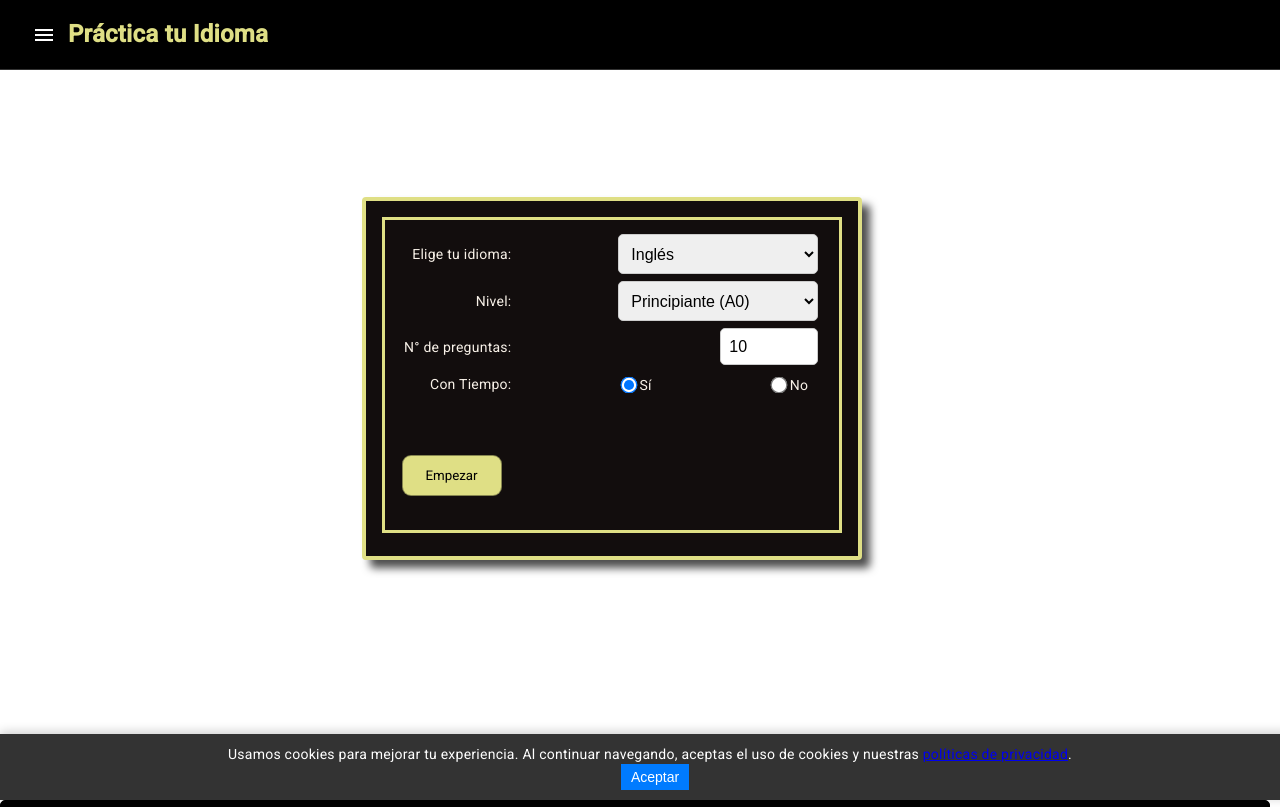
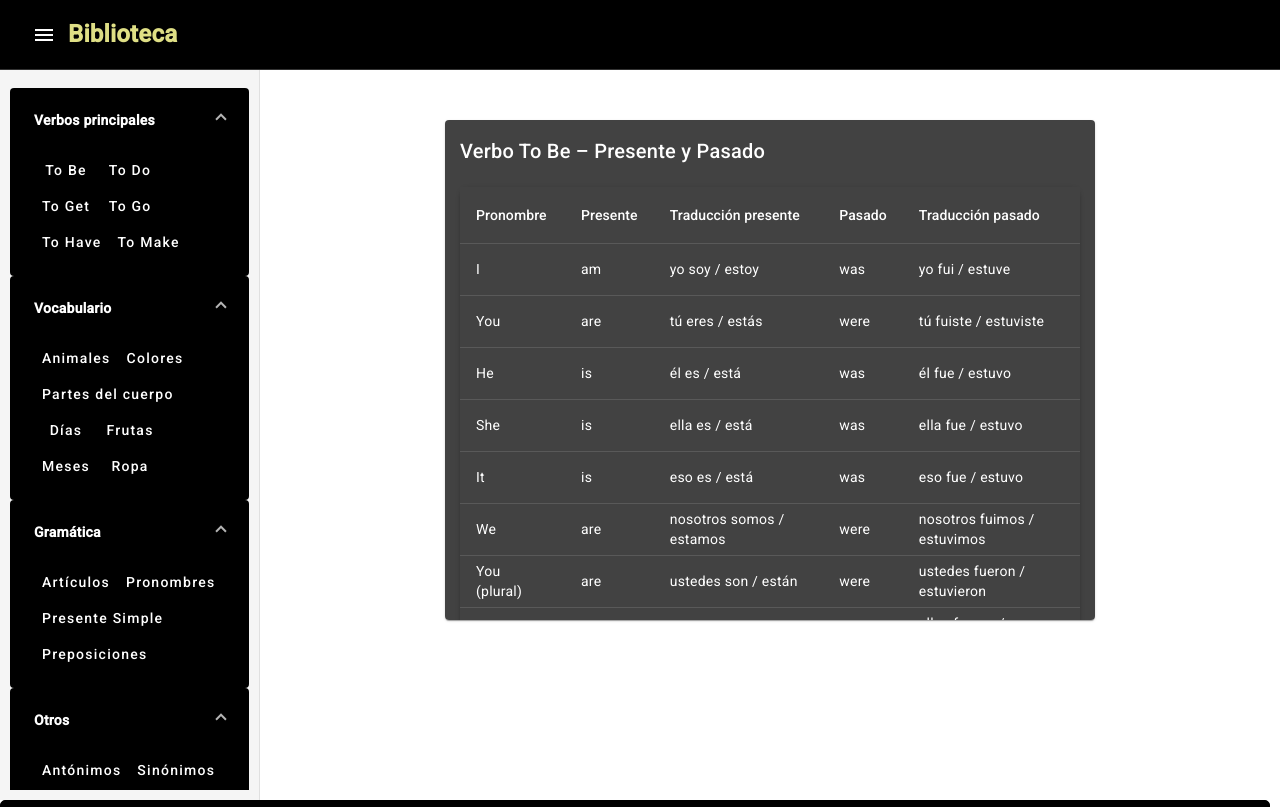
Before and after one commit to sebasxx85/englishProyect, an Angular app: page /home in a window 1280 px wide. Shown: the top 807 px of the page. Built offline with nearby package versions, Linux system fonts and the light colour scheme.

Commit message:
cambio home

```diff
--- a/src/app/Shared/components/header/header.component.html
+++ b/src/app/Shared/components/header/header.component.html
@@ -27,7 +27,7 @@
       <button mat-menu-item [routerLink]="'/ingresar'">
         <mat-icon>login</mat-icon> Ingresar
       </button>
-      <button mat-menu-item [routerLink]="'/home'">
+      <button mat-menu-item [routerLink]="'/practicar'">
         <mat-icon>stars</mat-icon> Practicar
       </button>
       <button mat-menu-item [routerLink]="'/library'">
--- a/src/app/app-routing.module.ts
+++ b/src/app/app-routing.module.ts
@@ -13,13 +13,14 @@ import { LibraryComponent } from './library/library.component';
 //Si son componentes stanalone se carga el componente si son tradicionales el modulo si uso Lazy Load
 const routes: Routes = [
   // Ruta estática para el componente Home
-  { path: '', redirectTo: '/home', pathMatch: 'full' }, // Redirige la ruta raíz a /home
-  { path: 'home', component: HomeComponent },
+  { path: '', redirectTo: '/library', pathMatch: 'full' }, // Redirige la ruta raíz a /home
+  { path: 'home', component: LibraryComponent },
 
   { path: 'table-errors', redirectTo: '/corrections', pathMatch: 'full' },
   { path: 'corrections', component: TableErrorsComponent },
 
   { path: 'ingresar', component:  LoginComponent },
+  { path: 'practicar', component:  HomeComponent },
   { path: 'cursos', component:  CursosComponent },
   { path: 'ranking', component:  RankingComponent },
   { path: 'library', component:  LibraryComponent },
--- a/src/app/library/library.component.ts
+++ b/src/app/library/library.component.ts
@@ -72,7 +72,7 @@ export class LibraryComponent {
  //Dejar selecionado el componente antonimo x defecto
   selectedTopic: string = 'to-be';
 
-  title = "Biblioteca del Idioma";
+  title = "Biblioteca";
 
   selectTopic(topic: string): void {
     this.selectedTopic = topic;
```
